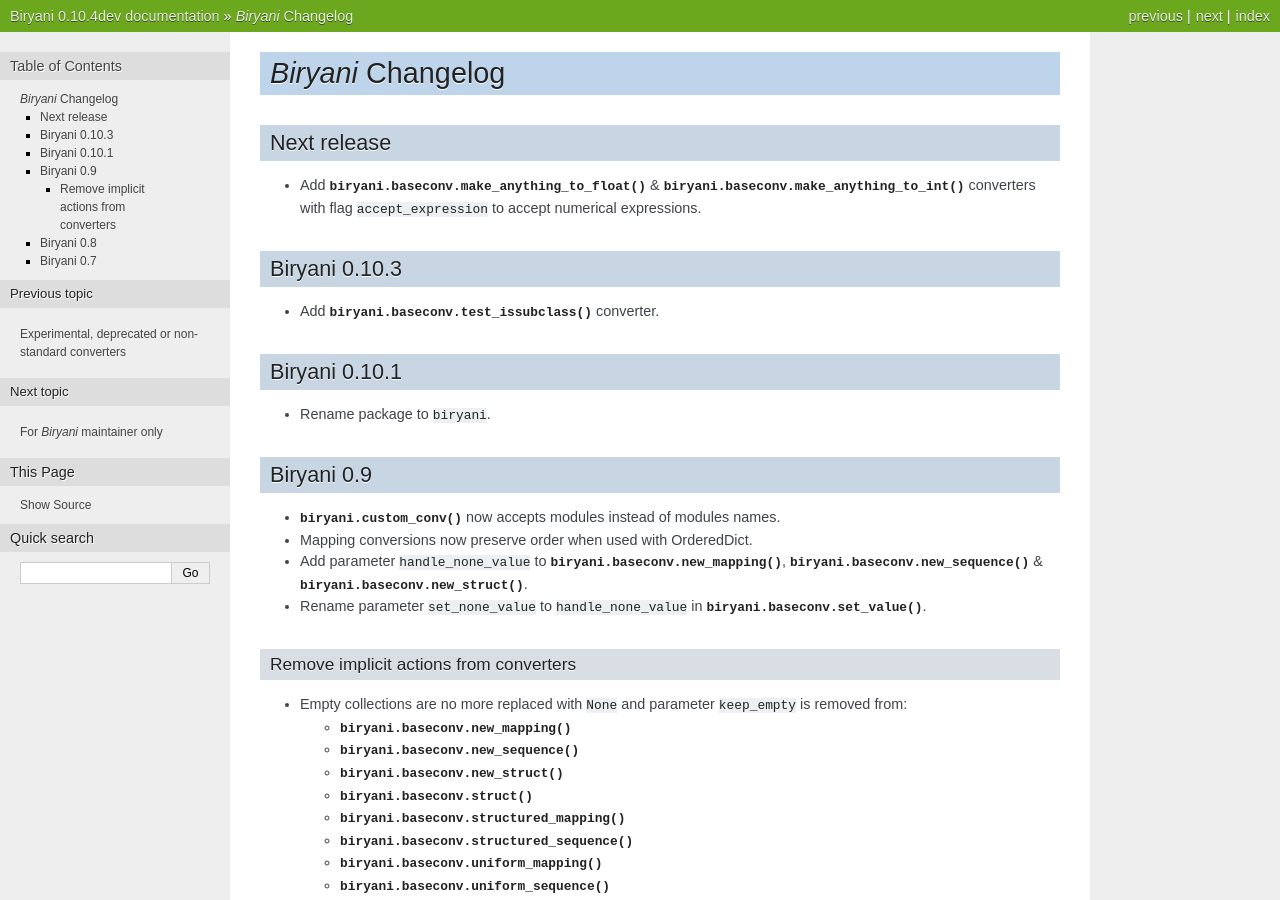
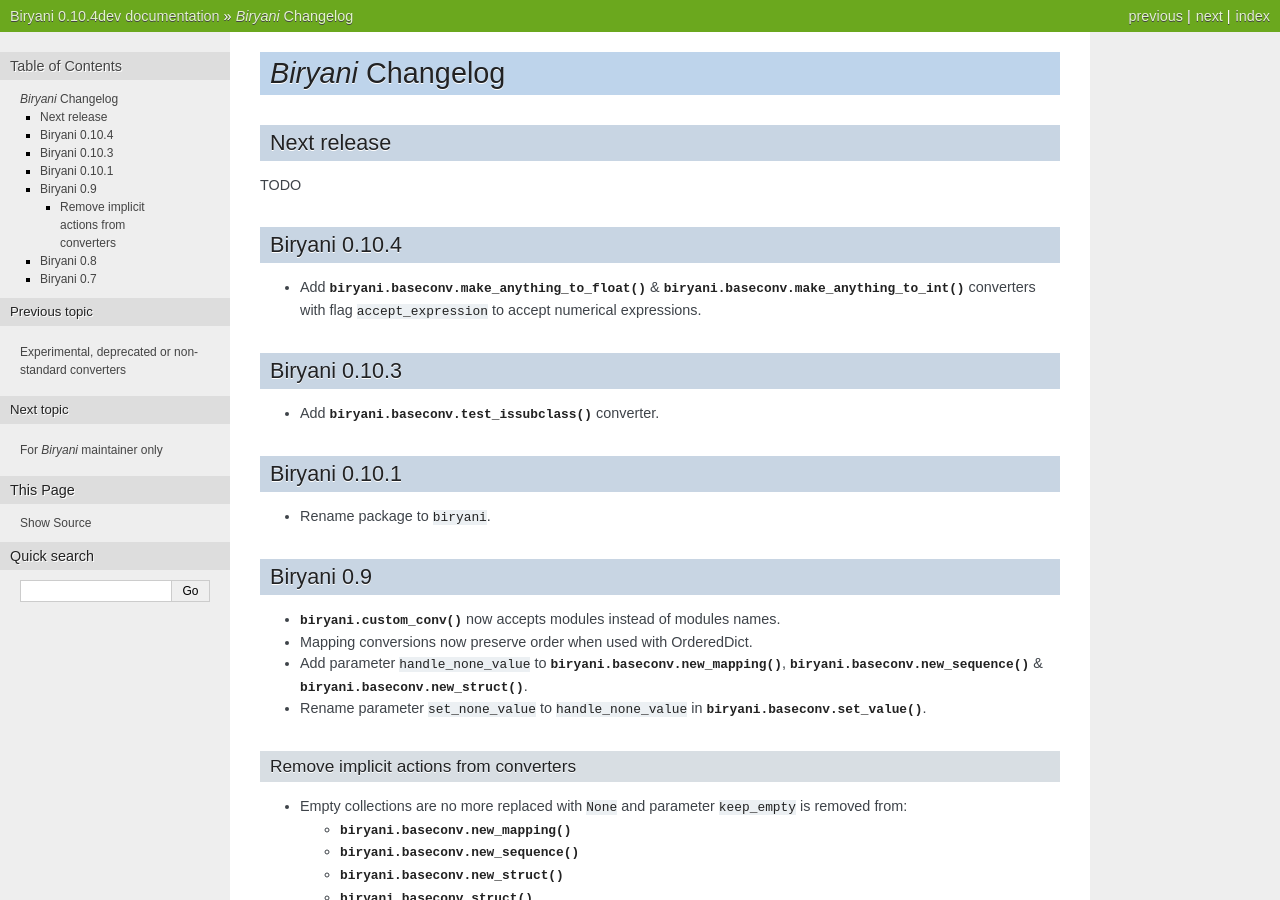
Before and after one commit to openfisca/biryani, a Sphinx documentation site: the page built from docs/source/changelog.rst, in a window 1280 px wide and 900 px high. Built offline with Sphinx 7.4.7, drawn with Linux system fonts in a browser that asks for light colours.

Commit message:
Release 0.10.4.

```diff
--- a/docs/source/changelog.rst
+++ b/docs/source/changelog.rst
@@ -5,6 +5,12 @@
 
 Next release
 ============
+
+TODO
+
+
+Biryani 0.10.4
+==============
 
 * Add :func:`biryani.baseconv.make_anything_to_float` & :func:`biryani.baseconv.make_anything_to_int` converters with
   flag ``accept_expression`` to accept numerical expressions.
--- a/setup.py
+++ b/setup.py
@@ -45,7 +45,7 @@ doc_lines = __doc__.split('\n')
 
 setup(
     name='Biryani',
-    version='0.10.4dev',
+    version='0.10.4',
 
     author='Emmanuel Raviart',
     author_email='emmanuel@raviart.com',
```
Also changed, not shown: 2 other files.
